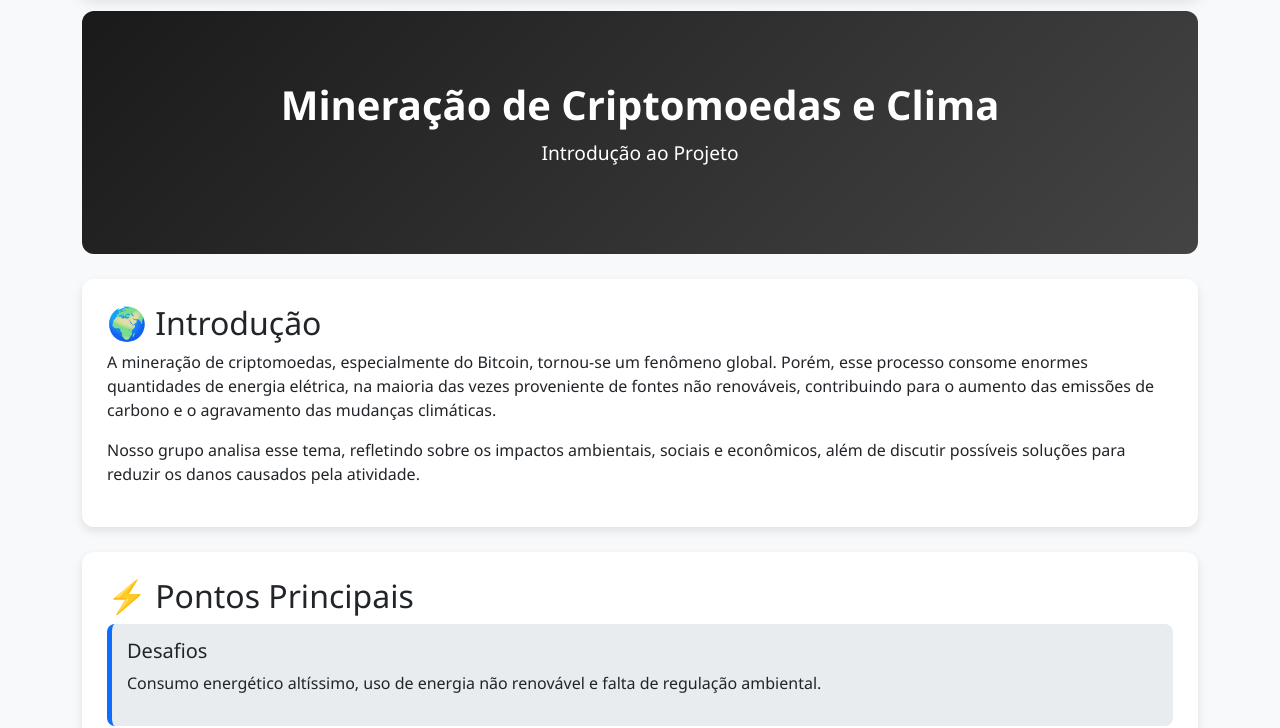
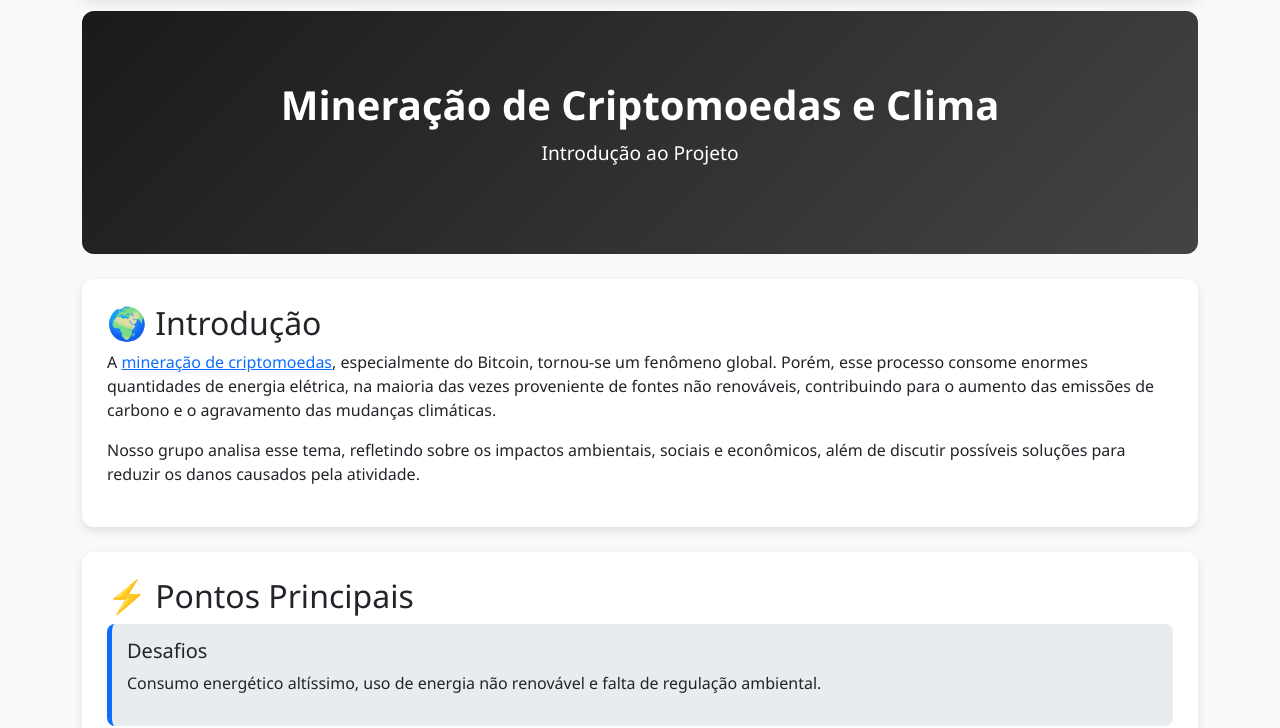
Before and after one commit to borgez77/trabalhoplegeo, a plain HTML site: page index.html in a window 1280 px wide. Shown: the part 100-828 px from the top of the page. Drawn offline with nearby package versions, Linux system fonts and the light colour scheme.

Commit message:
Update index.html

```diff
--- a/index.html
+++ b/index.html
@@ -122,7 +122,7 @@
         <div class="content-box">
             <h2>🌍 Introdução</h2>
             <p>
-                A mineração de criptomoedas, especialmente do Bitcoin, tornou-se um fenômeno global.
+                A <a href="https://www.nordinvestimentos.com.br/blog/mineracao-de-criptomoedas/mineração de criptomoedas" target="_blank">mineração de criptomoedas</a>, especialmente do Bitcoin, tornou-se um fenômeno global.
                 Porém, esse processo consome enormes quantidades de energia elétrica, na maioria das vezes proveniente
                 de fontes não renováveis, contribuindo para o aumento das emissões de carbono e o agravamento das mudanças climáticas.
             </p>
```
